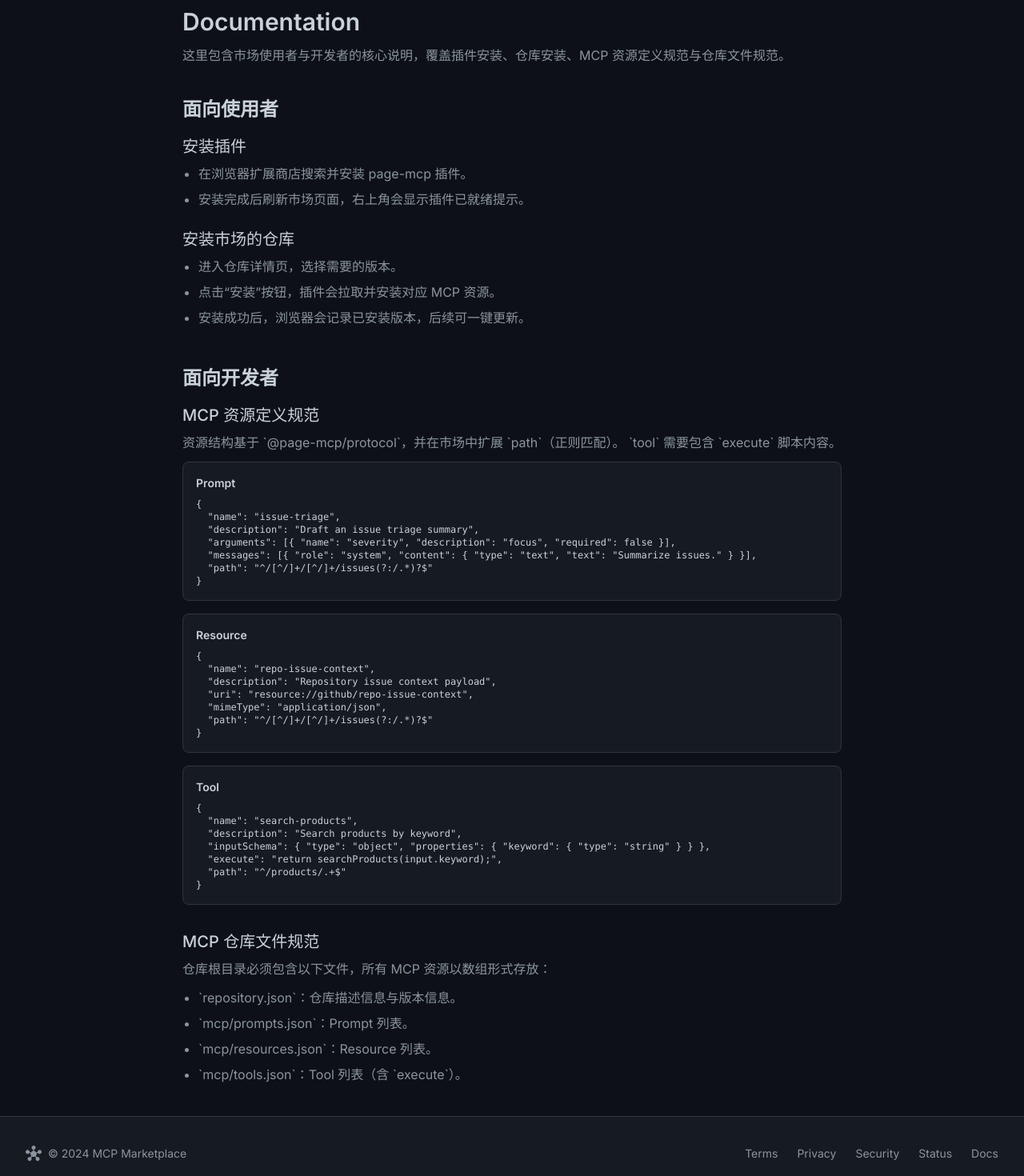
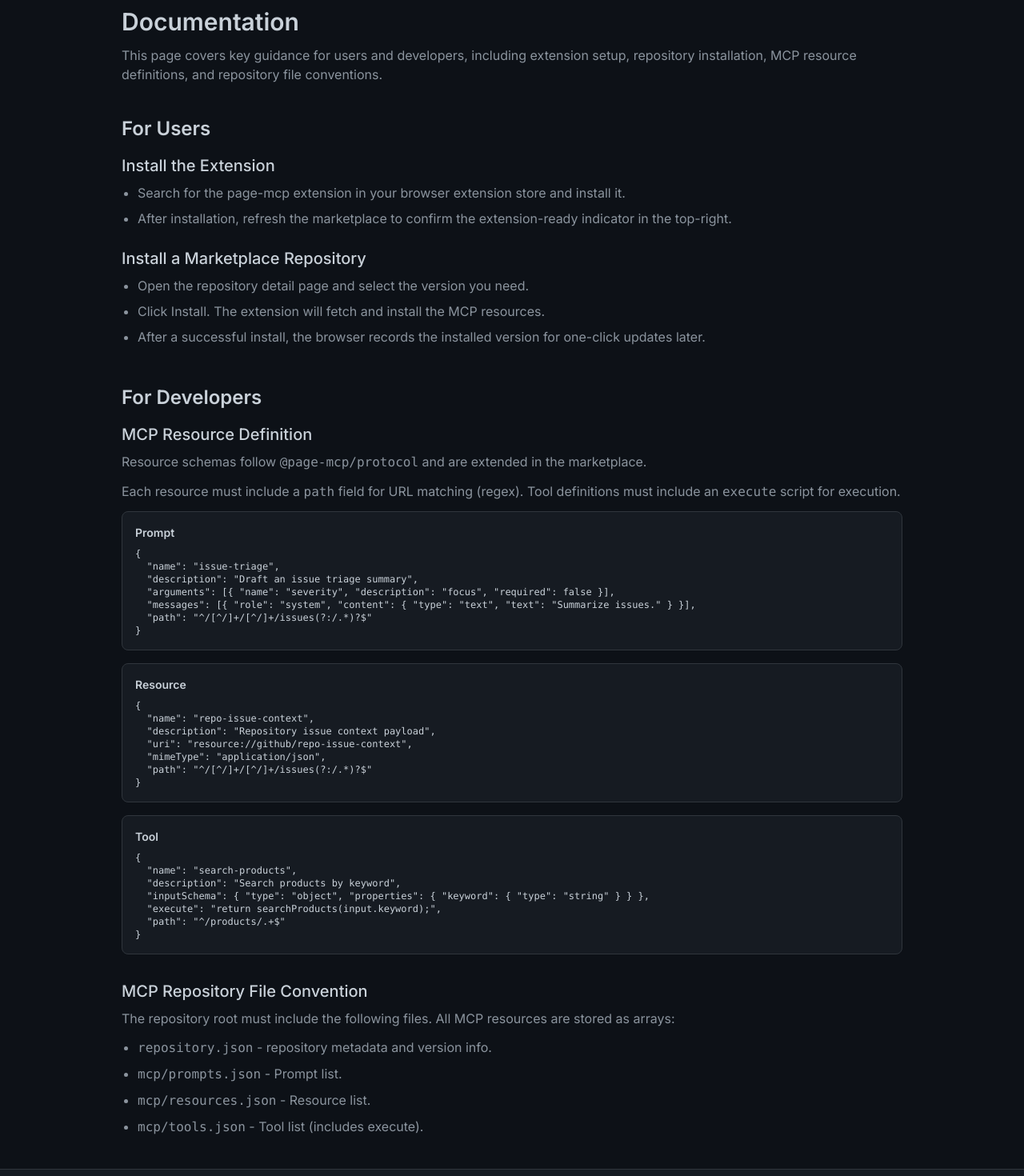
Before and after one commit to crypto-2042/page-mcp-market, a React (Vite) app in the folder frontend/: page /docs in a window 1280 px wide. Shown: the part 100-1570 px from the top of the page at 80% size. Built offline with nearby package versions, Linux system fonts and the light colour scheme; no server answers.

Commit message:
feat(frontend): localize docs page

```diff
--- a/frontend/src/i18n/messages.ts
+++ b/frontend/src/i18n/messages.ts
@@ -27,6 +27,60 @@ export const messages: Record<Locale, Record<string, string>> = {
     'home.featured.title': 'Featured Repositories',
     'home.repository.noDescription': 'No description',
     'home.empty': 'No repositories found',
+    'docs.title': 'Documentation',
+    'docs.subtitle':
+      'This page covers key guidance for users and developers, including extension setup, repository installation, MCP resource definitions, and repository file conventions.',
+    'docs.user.title': 'For Users',
+    'docs.user.installExtension.title': 'Install the Extension',
+    'docs.user.installExtension.step1':
+      'Search for the page-mcp extension in your browser extension store and install it.',
+    'docs.user.installExtension.step2':
+      'After installation, refresh the marketplace to confirm the extension-ready indicator in the top-right.',
+    'docs.user.installRepo.title': 'Install a Marketplace Repository',
+    'docs.user.installRepo.step1': 'Open the repository detail page and select the version you need.',
+    'docs.user.installRepo.step2':
+      'Click Install. The extension will fetch and install the MCP resources.',
+    'docs.user.installRepo.step3':
+      'After a successful install, the browser records the installed version for one-click updates later.',
+    'docs.dev.title': 'For Developers',
+    'docs.dev.mcpDef.title': 'MCP Resource Definition',
+    'docs.dev.mcpDef.intro': 'Resource schemas follow',
+    'docs.dev.mcpDef.extend': ' and are extended in the marketplace.',
+    'docs.dev.mcpDef.pathIntro': 'Each resource must include a',
+    'docs.dev.mcpDef.pathOutro': ' field for URL matching (regex).',
+    'docs.dev.mcpDef.toolIntro': 'Tool definitions must include an',
+    'docs.dev.mcpDef.toolOutro': ' script for execution.',
+    'docs.dev.mcpDef.prompt': 'Prompt',
+    'docs.dev.mcpDef.resource': 'Resource',
+    'docs.dev.mcpDef.tool': 'Tool',
+    'docs.dev.mcpDef.example.prompt': `{
+  "name": "issue-triage",
+  "description": "Draft an issue triage summary",
+  "arguments": [{ "name": "severity", "description": "focus", "required": false }],
+  "messages": [{ "role": "system", "content": { "type": "text", "text": "Summarize issues." } }],
+  "path": "^/[^/]+/[^/]+/issues(?:/.*)?$"
+}`,
+    'docs.dev.mcpDef.example.resource': `{
+  "name": "repo-issue-context",
+  "description": "Repository issue context payload",
+  "uri": "resource://github/repo-issue-context",
+  "mimeType": "application/json",
+  "path": "^/[^/]+/[^/]+/issues(?:/.*)?$"
+}`,
+    'docs.dev.mcpDef.example.tool': `{
+  "name": "search-products",
+  "description": "Search products by keyword",
+  "inputSchema": { "type": "object", "properties": { "keyword": { "type": "string" } } },
+  "execute": "return searchProducts(input.keyword);",
+  "path": "^/products/.+$"
+}`,
+    'docs.dev.repoFiles.title': 'MCP Repository File Convention',
+    'docs.dev.repoFiles.intro':
+      'The repository root must include the following files. All MCP resources are stored as arrays:',
+    'docs.dev.repoFiles.repository': ' - repository metadata and version info.',
+    'docs.dev.repoFiles.prompts': ' - Prompt list.',
+    'docs.dev.repoFiles.resources': ' - Resource list.',
+    'docs.dev.repoFiles.tools': ' - Tool list (includes execute).',
     'repo.install.notFound': 'Plugin not found. Please install the page-mcp extension.',
     'repo.install.unsupported': 'Browser not supported or extension not installed',
     'repo.install.failed': 'Install failed',
@@ -84,6 +138,54 @@ export const messages: Record<Locale, Record<string, string>> = {
     'home.featured.title': '精选仓库',
     'home.repository.noDescription': '暂无描述',
     'home.empty': '未找到仓库',
+    'docs.title': '文档',
+    'docs.subtitle': '这里包含市场使用者与开发者的核心说明，覆盖插件安装、仓库安装、MCP 资源定义规范与仓库文件规范。',
+    'docs.user.title': '面向使用者',
+    'docs.user.installExtension.title': '安装插件',
+    'docs.user.installExtension.step1': '在浏览器扩展商店搜索并安装 page-mcp 插件。',
+    'docs.user.installExtension.step2': '安装完成后刷新市场页面，右上角会显示插件已就绪提示。',
+    'docs.user.installRepo.title': '安装市场的仓库',
+    'docs.user.installRepo.step1': '进入仓库详情页，选择需要的版本。',
+    'docs.user.installRepo.step2': '点击“安装”按钮，插件会拉取并安装对应 MCP 资源。',
+    'docs.user.installRepo.step3': '安装成功后，浏览器会记录已安装版本，后续可一键更新。',
+    'docs.dev.title': '面向开发者',
+    'docs.dev.mcpDef.title': 'MCP 资源定义规范',
+    'docs.dev.mcpDef.intro': '资源结构基于',
+    'docs.dev.mcpDef.extend': ' 并在市场中扩展。',
+    'docs.dev.mcpDef.pathIntro': '每个资源需要包含',
+    'docs.dev.mcpDef.pathOutro': ' 字段用于 URL 匹配（正则）。',
+    'docs.dev.mcpDef.toolIntro': 'Tool 需要包含',
+    'docs.dev.mcpDef.toolOutro': ' 脚本内容。',
+    'docs.dev.mcpDef.prompt': 'Prompt',
+    'docs.dev.mcpDef.resource': 'Resource',
+    'docs.dev.mcpDef.tool': 'Tool',
+    'docs.dev.mcpDef.example.prompt': `{
+  "name": "issue-triage",
+  "description": "起草问题分流摘要",
+  "arguments": [{ "name": "severity", "description": "重点", "required": false }],
+  "messages": [{ "role": "system", "content": { "type": "text", "text": "总结问题。" } }],
+  "path": "^/[^/]+/[^/]+/issues(?:/.*)?$"
+}`,
+    'docs.dev.mcpDef.example.resource': `{
+  "name": "repo-issue-context",
+  "description": "仓库问题上下文载荷",
+  "uri": "resource://github/repo-issue-context",
+  "mimeType": "application/json",
+  "path": "^/[^/]+/[^/]+/issues(?:/.*)?$"
+}`,
+    'docs.dev.mcpDef.example.tool': `{
+  "name": "search-products",
+  "description": "按关键字搜索商品",
+  "inputSchema": { "type": "object", "properties": { "keyword": { "type": "string" } } },
+  "execute": "return searchProducts(input.keyword);",
+  "path": "^/products/.+$"
+}`,
+    'docs.dev.repoFiles.title': 'MCP 仓库文件规范',
+    'docs.dev.repoFiles.intro': '仓库根目录必须包含以下文件，所有 MCP 资源以数组形式存放：',
+    'docs.dev.repoFiles.repository': '：仓库描述信息与版本信息。',
+    'docs.dev.repoFiles.prompts': '：Prompt 列表。',
+    'docs.dev.repoFiles.resources': '：Resource 列表。',
+    'docs.dev.repoFiles.tools': '：Tool 列表（含 execute）。',
     'repo.install.notFound': '未找到插件，请确保已安装 page-mcp 插件。',
     'repo.install.unsupported': '当前浏览器不支持或插件未安装',
     'repo.install.failed': '安装失败',
--- a/frontend/src/pages/DocsPage.tsx
+++ b/frontend/src/pages/DocsPage.tsx
@@ -1,90 +1,93 @@
+import { useI18n } from '../i18n/I18nProvider';
+
 export function DocsPage() {
+  const { t } = useI18n();
+
   return (
     <main className="max-w-5xl mx-auto px-6 py-10">
       <header className="mb-10">
-        <h1 className="text-3xl font-semibold mb-3">Documentation</h1>
+        <h1 className="text-3xl font-semibold mb-3">{t('docs.title')}</h1>
         <p className="text-text-muted-light dark:text-text-muted-dark text-base">
-          这里包含市场使用者与开发者的核心说明，覆盖插件安装、仓库安装、MCP 资源定义规范与仓库文件规范。
+          {t('docs.subtitle')}
         </p>
       </header>
 
       <section className="mb-12">
-        <h2 className="text-2xl font-semibold mb-4">面向使用者</h2>
+        <h2 className="text-2xl font-semibold mb-4">{t('docs.user.title')}</h2>
 
         <div className="mb-6">
-          <h3 className="text-xl font-medium mb-2">安装插件</h3>
+          <h3 className="text-xl font-medium mb-2">{t('docs.user.installExtension.title')}</h3>
           <ul className="list-disc pl-5 space-y-2 text-text-muted-light dark:text-text-muted-dark">
-            <li>在浏览器扩展商店搜索并安装 page-mcp 插件。</li>
-            <li>安装完成后刷新市场页面，右上角会显示插件已就绪提示。</li>
+            <li>{t('docs.user.installExtension.step1')}</li>
+            <li>{t('docs.user.installExtension.step2')}</li>
           </ul>
         </div>
 
         <div>
-          <h3 className="text-xl font-medium mb-2">安装市场的仓库</h3>
+          <h3 className="text-xl font-medium mb-2">{t('docs.user.installRepo.title')}</h3>
           <ul className="list-disc pl-5 space-y-2 text-text-muted-light dark:text-text-muted-dark">
-            <li>进入仓库详情页，选择需要的版本。</li>
-            <li>点击“安装”按钮，插件会拉取并安装对应 MCP 资源。</li>
-            <li>安装成功后，浏览器会记录已安装版本，后续可一键更新。</li>
+            <li>{t('docs.user.installRepo.step1')}</li>
+            <li>{t('docs.user.installRepo.step2')}</li>
+            <li>{t('docs.user.installRepo.step3')}</li>
           </ul>
         </div>
       </section>
 
       <section>
-        <h2 className="text-2xl font-semibold mb-4">面向开发者</h2>
+        <h2 className="text-2xl font-semibold mb-4">{t('docs.dev.title')}</h2>
 
         <div className="mb-8">
-          <h3 className="text-xl font-medium mb-2">MCP 资源定义规范</h3>
+          <h3 className="text-xl font-medium mb-2">{t('docs.dev.mcpDef.title')}</h3>
           <p className="text-text-muted-light dark:text-text-muted-dark mb-3">
-            资源结构基于 `@page-mcp/protocol`，并在市场中扩展 `path`（正则匹配）。
-            `tool` 需要包含 `execute` 脚本内容。
+            {t('docs.dev.mcpDef.intro')} <code>@page-mcp/protocol</code>
+            {t('docs.dev.mcpDef.extend')}
+          </p>
+          <p className="text-text-muted-light dark:text-text-muted-dark mb-3">
+            {t('docs.dev.mcpDef.pathIntro')} <code>path</code>
+            {t('docs.dev.mcpDef.pathOutro')} {t('docs.dev.mcpDef.toolIntro')} <code>execute</code>
+            {t('docs.dev.mcpDef.toolOutro')}
           </p>
 
           <div className="grid gap-4">
             <div className="bg-surface-light dark:bg-surface-dark border border-border-light dark:border-border-dark rounded-lg p-4">
-              <div className="text-sm font-semibold mb-2">Prompt</div>
-              <pre className="text-xs whitespace-pre-wrap">{`{
-  "name": "issue-triage",
-  "description": "Draft an issue triage summary",
-  "arguments": [{ "name": "severity", "description": "focus", "required": false }],
-  "messages": [{ "role": "system", "content": { "type": "text", "text": "Summarize issues." } }],
-  "path": "^/[^/]+/[^/]+/issues(?:/.*)?$"
-}`}</pre>
+              <div className="text-sm font-semibold mb-2">{t('docs.dev.mcpDef.prompt')}</div>
+              <pre className="text-xs whitespace-pre-wrap">{t('docs.dev.mcpDef.example.prompt')}</pre>
             </div>
 
             <div className="bg-surface-light dark:bg-surface-dark border border-border-light dark:border-border-dark rounded-lg p-4">
-              <div className="text-sm font-semibold mb-2">Resource</div>
-              <pre className="text-xs whitespace-pre-wrap">{`{
-  "name": "repo-issue-context",
-  "description": "Repository issue context payload",
-  "uri": "resource://github/repo-issue-context",
-  "mimeType": "application/json",
-  "path": "^/[^/]+/[^/]+/issues(?:/.*)?$"
-}`}</pre>
+              <div className="text-sm font-semibold mb-2">{t('docs.dev.mcpDef.resource')}</div>
+              <pre className="text-xs whitespace-pre-wrap">{t('docs.dev.mcpDef.example.resource')}</pre>
             </div>
 
             <div className="bg-surface-light dark:bg-surface-dark border border-border-light dark:border-border-dark rounded-lg p-4">
-              <div className="text-sm font-semibold mb-2">Tool</div>
-              <pre className="text-xs whitespace-pre-wrap">{`{
-  "name": "search-products",
-  "description": "Search products by keyword",
-  "inputSchema": { "type": "object", "properties": { "keyword": { "type": "string" } } },
-  "execute": "return searchProducts(input.keyword);",
-  "path": "^/products/.+$"
-}`}</pre>
+              <div className="text-sm font-semibold mb-2">{t('docs.dev.mcpDef.tool')}</div>
+              <pre className="text-xs whitespace-pre-wrap">{t('docs.dev.mcpDef.example.tool')}</pre>
             </div>
           </div>
         </div>
 
         <div>
-          <h3 className="text-xl font-medium mb-2">MCP 仓库文件规范</h3>
+          <h3 className="text-xl font-medium mb-2">{t('docs.dev.repoFiles.title')}</h3>
           <p className="text-text-muted-light dark:text-text-muted-dark mb-3">
-            仓库根目录必须包含以下文件，所有 MCP 资源以数组形式存放：
+            {t('docs.dev.repoFiles.intro')}
           </p>
           <ul className="list-disc pl-5 space-y-2 text-text-muted-light dark:text-text-muted-dark">
-            <li>`repository.json`：仓库描述信息与版本信息。</li>
-            <li>`mcp/prompts.json`：Prompt 列表。</li>
-            <li>`mcp/resources.json`：Resource 列表。</li>
-            <li>`mcp/tools.json`：Tool 列表（含 `execute`）。</li>
+            <li>
+              <code>repository.json</code>
+              {t('docs.dev.repoFiles.repository')}
+            </li>
+            <li>
+              <code>mcp/prompts.json</code>
+              {t('docs.dev.repoFiles.prompts')}
+            </li>
+            <li>
+              <code>mcp/resources.json</code>
+              {t('docs.dev.repoFiles.resources')}
+            </li>
+            <li>
+              <code>mcp/tools.json</code>
+              {t('docs.dev.repoFiles.tools')}
+            </li>
           </ul>
         </div>
       </section>
```
